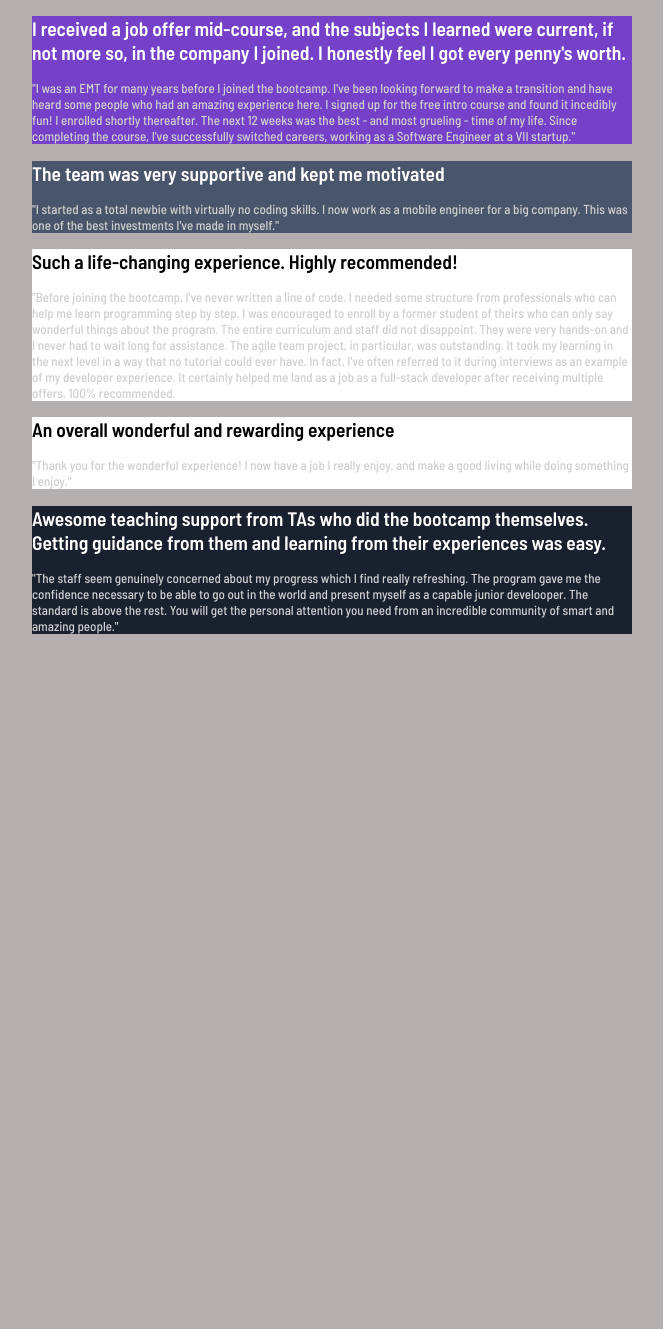
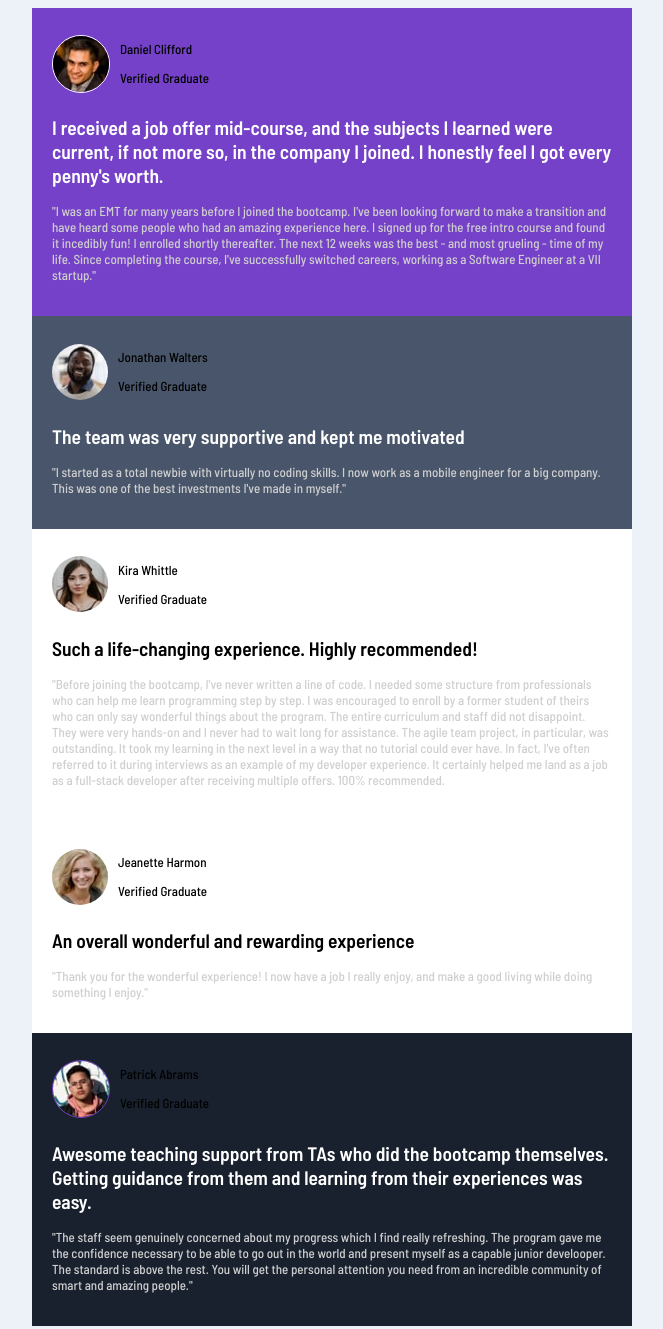
Before and after one commit to Doubting-Thomas/grid-test, a plain HTML site: page index.html in a window 1280 px wide. Shown: the whole page, without its empty margins (308-971 px from the left). Before the commit the page ends 800 px from the top, so only its background shows below. Drawn offline with Linux system fonts and the light colour scheme.

Commit message:
adjusted markup and a bit more styling

```diff
--- a/index.html
+++ b/index.html
@@ -5,6 +5,7 @@
     <meta http-equiv="X-UA-Compatible" content="IE=edge" />
     <meta name="viewport" content="width=device-width, initial-scale=1.0" />
     <link href="style.css" rel="stylesheet" />
+    <link rel="preconnect" href="https://fonts.googleapis.com" />
     <link rel="preconnect" href="https://fonts.googleapis.com" />
     <link rel="preconnect" href="https://fonts.gstatic.com" crossorigin />
     <link
@@ -17,32 +18,71 @@
     <section>
       <div class="grid-testimonial">
         <div class="grid-item-1">
+          <div class="grid-section">
+            <div class="img-box">
+              <img
+                src="images/image-daniel.jpg"
+                alt="Customer-1"
+                class="customer-img first-img"
+              />
+              <div class="customer-box">
+                <p class="customer-name light-style-name">Daniel Clifford</p>
+                <p class="customer-status">Verified Graduate</p>
+              </div>
+            </div>
             <h1 class="heading-main">
               I received a job offer mid-course, and the subjects I learned were
-            current, if not more so, in the company I joined. I honestly feel I
-            got every penny's worth.
+              current, if not more so, in the company I joined. I honestly feel
+              I got every penny's worth.
             </h1>
             <p class="text-main">
-            "I was an EMT for many years before I joined the bootcamp. I've been
-            looking forward to make a transition and have heard some people who
-            had an amazing experience here. I signed up for the free intro
-            course and found it incedibly fun! I enrolled shortly thereafter.
-            The next 12 weeks was the best - and most grueling - time of my
-            life. Since completing the course, I've successfully switched
-            careers, working as a Software Engineer at a VII startup."
+              "I was an EMT for many years before I joined the bootcamp. I've
+              been looking forward to make a transition and have heard some
+              people who had an amazing experience here. I signed up for the
+              free intro course and found it incedibly fun! I enrolled shortly
+              thereafter. The next 12 weeks was the best - and most grueling -
+              time of my life. Since completing the course, I've successfully
+              switched careers, working as a Software Engineer at a VII
+              startup."
             </p>
           </div>
+        </div>
         <div class="grid-item-2">
+          <div class="grid-section">
+            <div class="img-box">
+              <img
+                src="images/image-jonathan.jpg"
+                alt="Customer-2"
+                class="customer-img"
+              />
+              <div class="customer-box">
+                <p class="customer-name light-style-name">Jonathan Walters</p>
+                <p class="customer-status">Verified Graduate</p>
+              </div>
+            </div>
             <h1 class="heading-main">
               The team was very supportive and kept me motivated
             </h1>
             <p class="text-main">
-            "I started as a total newbie with virtually no coding skills. I now
-            work as a mobile engineer for a big company. This was one of the
-            best investments I've made in myself."
+              "I started as a total newbie with virtually no coding skills. I
+              now work as a mobile engineer for a big company. This was one of
+              the best investments I've made in myself."
             </p>
           </div>
+        </div>
         <div class="grid-item-3">
+          <div class="grid-section">
+            <div class="img-box">
+              <img
+                src="images/image-kira.jpg"
+                alt="Customer-3"
+                class="customer-img"
+              />
+              <div class="customer-box">
+                <p class="customer-name bold-style-name">Kira Whittle</p>
+                <p class="customer-status">Verified Graduate</p>
+              </div>
+            </div>
             <h1 class="heading-main-white-grid">
               Such a life-changing experience. Highly recommended!
             </h1>
@@ -52,16 +92,29 @@
               programming step by step. I was encouraged to enroll by a former
               student of theirs who can only say wonderful things about the
               program. The entire curriculum and staff did not disappoint. They
-            were very hands-on and I never had to wait long for assistance. The
-            agile team project, in particular, was outstanding. It took my
+              were very hands-on and I never had to wait long for assistance.
+              The agile team project, in particular, was outstanding. It took my
               learning in the next level in a way that no tutorial could ever
               have. In fact, I've often referred to it during interviews as an
-            example of my developer experience. It certainly helped me land as a
-            job as a full-stack developer after receiving multiple offers. 100%
-            recommended.
+              example of my developer experience. It certainly helped me land as
+              a job as a full-stack developer after receiving multiple offers.
+              100% recommended.
             </p>
           </div>
+        </div>
         <div class="grid-item-4">
+          <div class="grid-section">
+            <div class="img-box">
+              <img
+                src="images/image-jeanette.jpg"
+                alt="Customer-4"
+                class="customer-img"
+              />
+              <div class="customer-box">
+                <p class="customer-name bold-style-name">Jeanette Harmon</p>
+                <p class="customer-status">Verified Graduate</p>
+              </div>
+            </div>
             <h1 class="heading-main-white-grid">
               An overall wonderful and rewarding experience
             </h1>
@@ -70,7 +123,20 @@
               enjoy, and make a good living while doing something I enjoy."
             </p>
           </div>
+        </div>
         <div class="grid-item-5">
+          <div class="grid-section">
+            <div class="img-box">
+              <img
+                src="images/image-patrick.jpg"
+                alt="Customer-5"
+                class="customer-img last-img"
+              />
+              <div class="customer-box">
+                <p class="customer-name light-style-name">Patrick Abrams</p>
+                <p class="customer-status">Verified Graduate</p>
+              </div>
+            </div>
             <h1 class="heading-main">
               Awesome teaching support from TAs who did the bootcamp themselves.
               Getting guidance from them and learning from their experiences was
@@ -80,10 +146,11 @@
               "The staff seem genuinely concerned about my progress which I find
               really refreshing. The program gave me the confidence necessary to
               be able to go out in the world and present myself as a capable
-            junior develooper. The standard is above the rest. You will get the
-            personal attention you need from an incredible community of smart
-            and amazing people."
+              junior develooper. The standard is above the rest. You will get
+              the personal attention you need from an incredible community of
+              smart and amazing people."
             </p>
+          </div>
         </div>
       </div>
     </section>
--- a/style.css
+++ b/style.css
@@ -15,7 +15,7 @@ html {
 body {
   font-family: "Barlow Semi Condensed", sans-serif;
   font-size: 1.3rem;
-  background-color: rgb(181, 174, 174);
+  background-color: hsl(210, 46%, 95%);
 }
 
 section {
@@ -35,6 +35,28 @@ section {
 
 .text-main {
   color: hsl(0, 0%, 81%);
+}
+
+.grid-section {
+  padding: 2rem;
+}
+
+.img-box {
+  display: flex;
+  align-items: center;
+}
+
+.customer-img {
+  border-radius: 50%;
+  margin-right: 1rem;
+}
+
+.first-img {
+  border: 1px solid #fff;
+}
+
+.last-img {
+  border: 1px solid var(--bg-color-primary-1);
 }
 
 .grid-item-1 {
```
Lines whose indentation alone changed are shown as unchanged.
